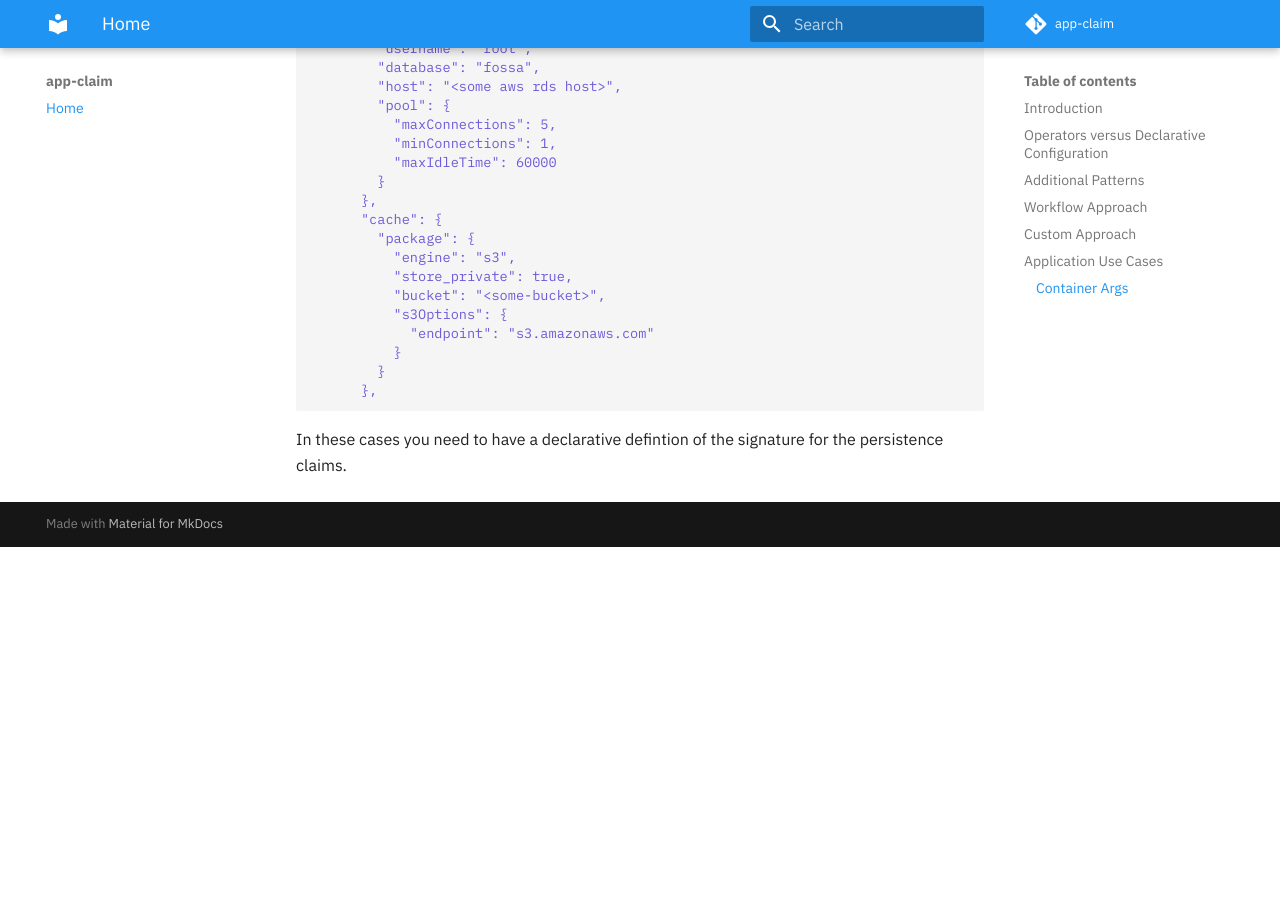
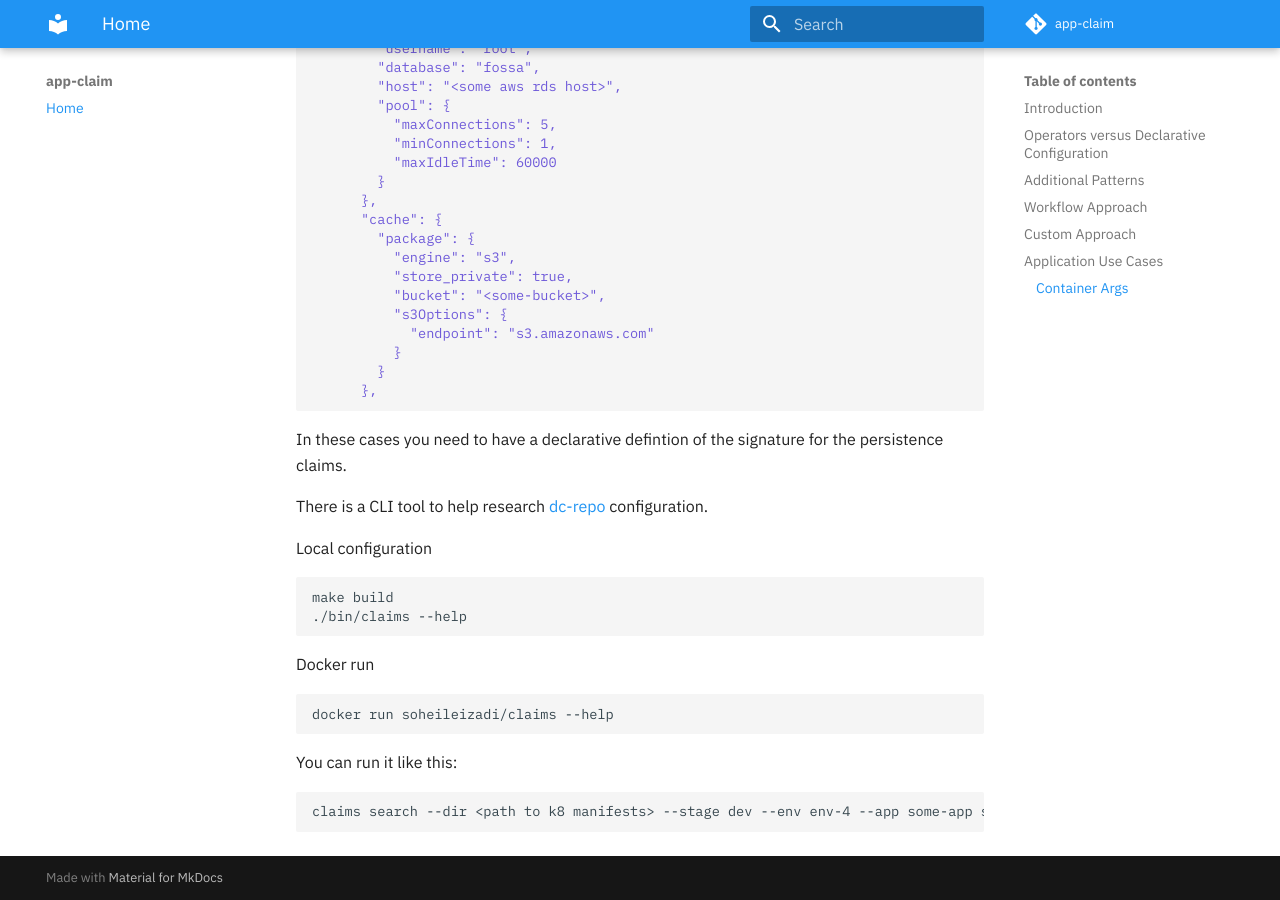
Before and after one commit to seizadi/app-claim, an MkDocs documentation site: the page built from docs/index.md, in a window 1280 px wide and 900 px high, scrolled down 7982 px. Built offline with MkDocs 1.6.1 and Material for MkDocs 9.7.7, drawn with Linux system fonts in a browser that asks for light colours; comment, search, counter and statistics services are not loaded; before the commit the page ends 8529 px from its top, so only the background shows below that.

````diff
--- a/docs/index.md
+++ b/docs/index.md
@@ -417,3 +417,22 @@
 ```
 In these cases you need to have a declarative defintion of the signature for the
 persistence claims.
+
+There is a CLI tool to help research
+[dc-repo]() configuration.
+
+Local configuration
+```bash
+make build
+./bin/claims --help
+```
+
+Docker run
+```bash
+docker run soheileizadi/claims --help
+```
+
+You can run it like this:
+```bash
+claims search --dir <path to k8 manifests> --stage dev --env env-4 --app some-app s3 rds amazonaws.com
+```
````
Also changed, not shown: 1 other file.
